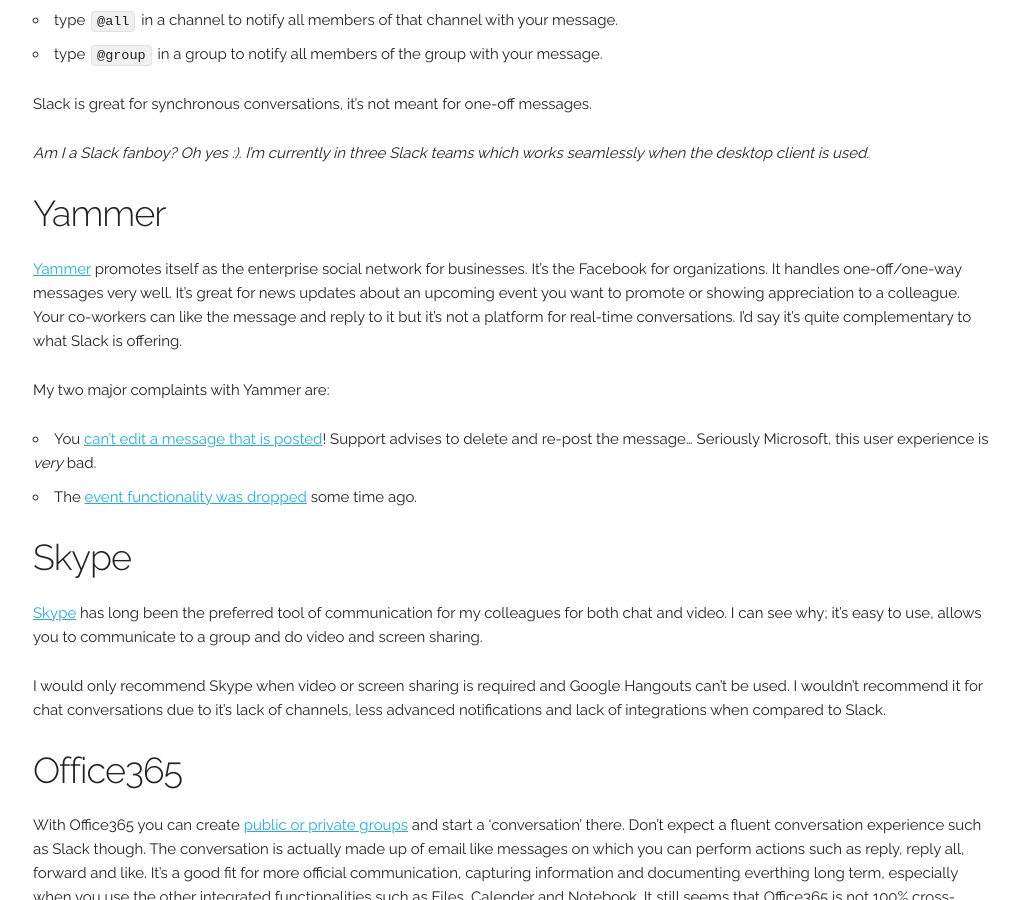
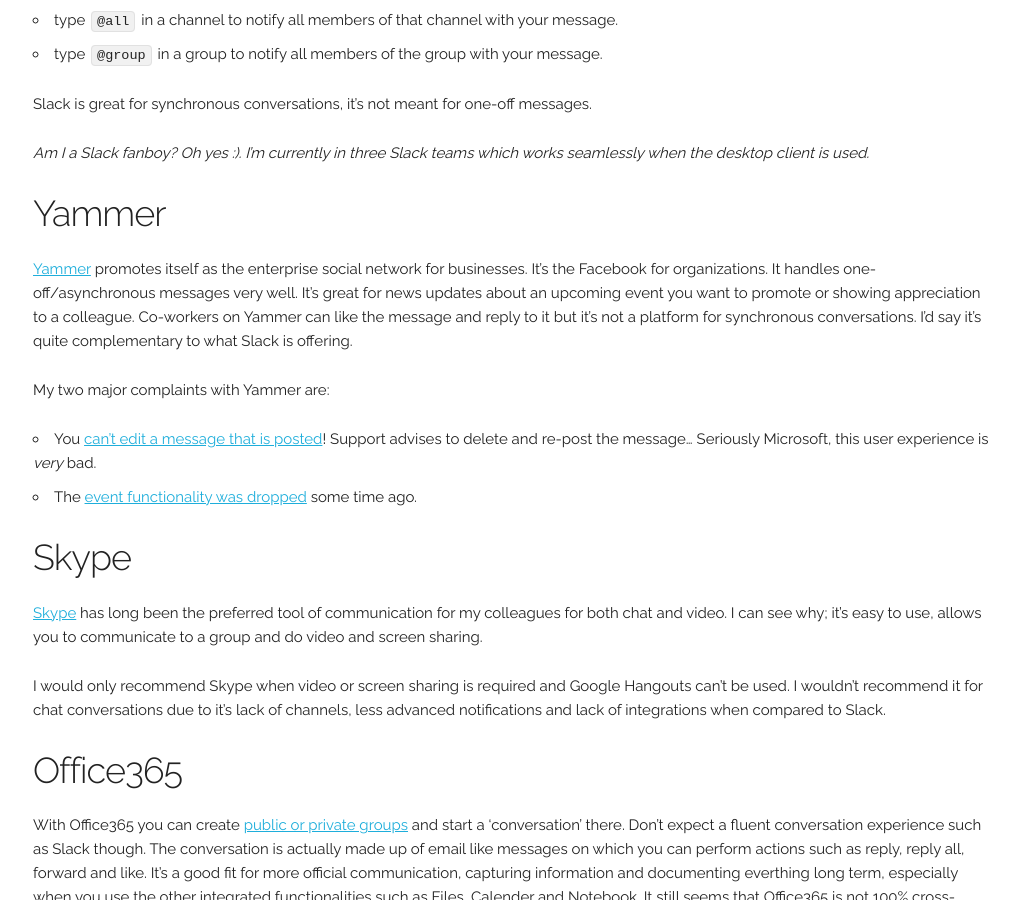
Before and after one commit to marcduiker/marcduiker.github.io, a Jekyll site: the page built from _posts/2015-10-14-choosing-communication-tools-for-distributed-teams.md, in a window 1280 px wide and 900 px high, scrolled down 2185 px. Shown: the whole window, without its empty margins (127-1146 px from the left). Built offline with Jekyll 4.4.1, drawn with Linux system fonts in a browser that asks for light colours; comment, search, counter and statistics services are not loaded.

Commit message:
Updated Yammer section

```diff
--- a/_posts/2015-10-14-choosing-communication-tools-for-distributed-teams.md
+++ b/_posts/2015-10-14-choosing-communication-tools-for-distributed-teams.md
@@ -57,7 +57,7 @@
 _Am I a Slack fanboy? Oh yes :). I'm currently in three Slack teams which works seamlessly when the desktop client is used._
 
 ###Yammer
-[Yammer](http://www.yammer.com) promotes itself as the enterprise social network for businesses. It's the Facebook for organizations. It handles one-off/one-way messages very well. It's great for news updates about an upcoming event you want to promote or showing appreciation to a colleague. Your co-workers can like the message and reply to it but it's not a platform for real-time conversations. I'd say it's quite complementary to what Slack is offering.
+[Yammer](http://www.yammer.com) promotes itself as the enterprise social network for businesses. It's the Facebook for organizations. It handles one-off/asynchronous messages very well. It's great for news updates about an upcoming event you want to promote or showing appreciation to a colleague. Co-workers on Yammer can like the message and reply to it but it's not a platform for synchronous conversations. I'd say it's quite complementary to what Slack is offering.
 
 My two major complaints with Yammer are:
 
```
